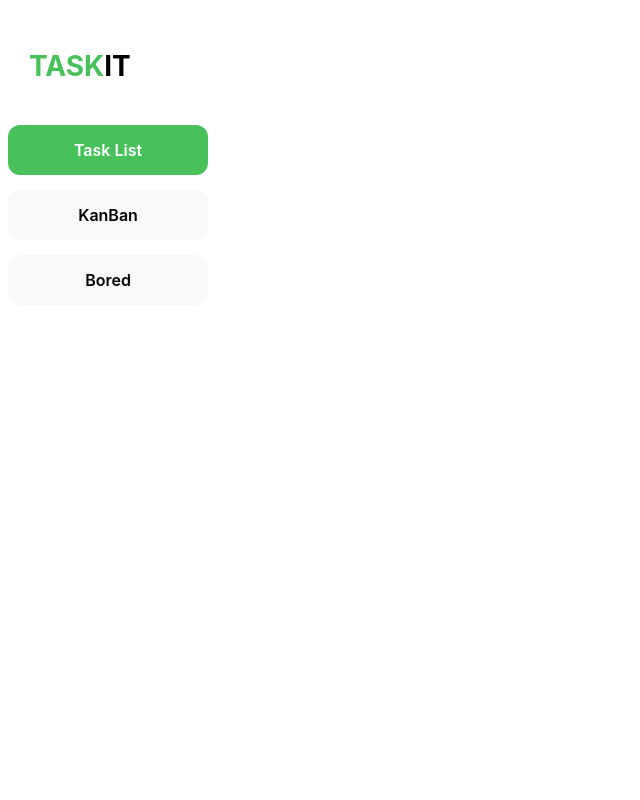
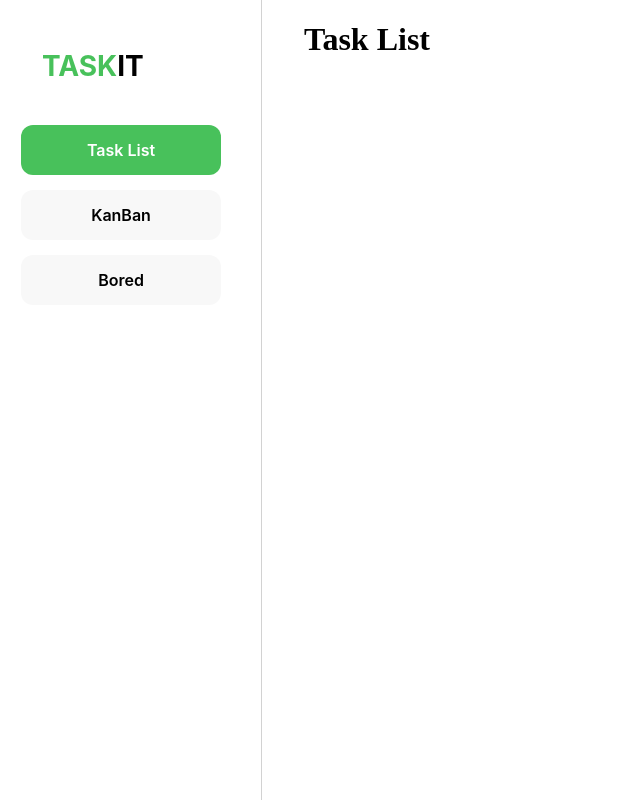
Before and after one commit to GitMonies/taskit-app, an Angular app: page / in a window 1280 px wide. Shown: the whole page, without its empty margins (0-640 px from the left). Built offline with nearby package versions, Linux system fonts and the light colour scheme.

Commit message:
Sidebar Completed

```diff
--- a/src/app/app.component.html
+++ b/src/app/app.component.html
@@ -1 +1,2 @@
 <app-sidebar></app-sidebar>
+<app-tasklist></app-tasklist>
--- a/src/app/sidebar/sidebar.component.html
+++ b/src/app/sidebar/sidebar.component.html
@@ -1,5 +1,13 @@
-<div style="width: 240px">
-  <div style="margin-left: 21px; margin-top: 49px">
+<div style="width: 240px;
+margin-left: 21px;
+border-right: 1px solid #D2D2D2;
+background: #FFF;
+height: 100vh;
+position: fixed;
+top: 0;
+left: 0;"
+class="">
+  <div style="padding-left: 21px; padding-top: 49px">
     <span
       style="
         color: #48c15b;
--- a/src/app/tasklist/tasklist.component.html
+++ b/src/app/tasklist/tasklist.component.html
@@ -1 +1,5 @@
-<p>tasklist works!</p>
+<div style="margin-left: 296px">
+  <h1>
+    Task List
+  </h1>
+</div>
```
